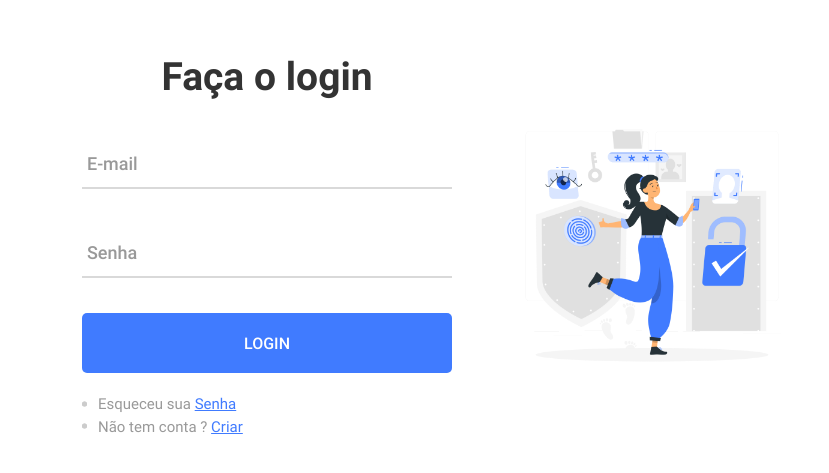
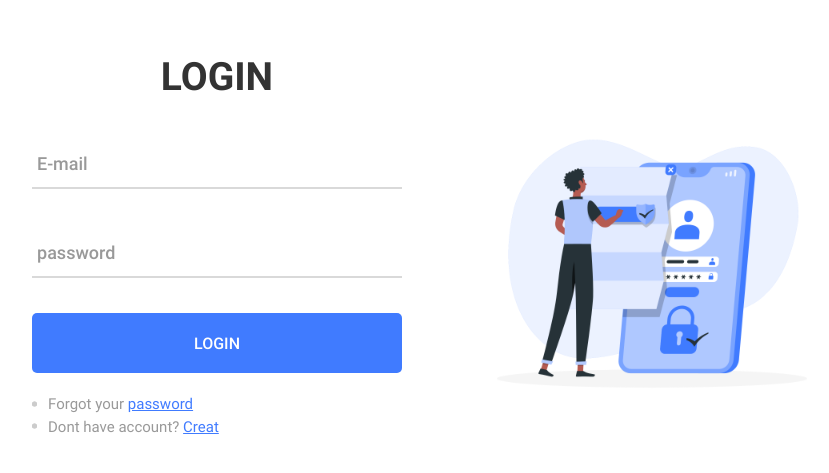
Before and after one commit to CEPIZIN/login_page, a plain HTML site: page index.html in a window 1280 px wide. Shown: the part 169-642 px from the top of the page, without its empty margins (213-1042 px from the left). Drawn offline with Linux system fonts and the light colour scheme; a web font is replaced by a local one.

Commit message:
translate
Tradução de tópicos principais, update da imagem, criação do arquivo para futuro back-end

```diff
--- a/index.html
+++ b/index.html
@@ -18,7 +18,7 @@
             <div class="wrap-login">
                 <form class="login" id="login">
                     <span class="login-form-title">
-                        Faça o login
+                        LOGIN
                     </span>
 
                     <div class="wrap-input  margin-top-35 margin-bottom-35">
@@ -28,7 +28,7 @@
 
                     <div class  ="wrap-input margin-bottom-35">
                         <input class="input-form" type="password" name="password" autocomplete="off"/>
-                        <span class="focus-input-form" data-placeholder="Senha" ></span>
+                        <span class="focus-input-form" data-placeholder="password" ></span>
                     </div>
 
                     <div class="container-login-form-bnt">
@@ -40,25 +40,25 @@
                     <ul class="container-login-utils">
                         <li class="margin-top-8 margin-top-8">
                             <span class="text1">
-                                    Esqueceu sua
+                                    Forgot your
                             </span>
                             <a href="#" class="text2">
-                                Senha
+                                password
                             </a>
                         </li>
                         <li>
                             <span class="text1">
-                                Não tem conta ?
+                                Dont have account?
                             </span>
                             <a href="#"  class="text2" >
-                                Criar
+                                Creat
                             </a>
                         </li>
                     </ul>
 
                 </form>
             </div>
-            <img src="../IMAGES/img_login.png" alt="imagem desenho login" width="300" height="300" class="margin-left50">
+            <img src="./IMAGES/Privacy policy-rafiki.png" alt="imagem desenho login" width="400" height="400" class="margin-left50">
         </div>
     </div>
     <script src="./main.js"></script>
--- a/main.js
+++ b/main.js
@@ -1,3 +1,5 @@
+
+
 let inputs = document.getElementsByClassName('input-form');
 for (let input of inputs) {
     input.addEventListener("blur", function() {
```
Also changed, not shown: IMAGES/Privacy policy-rafiki.png (added), IMAGES/img_login.png (deleted).
